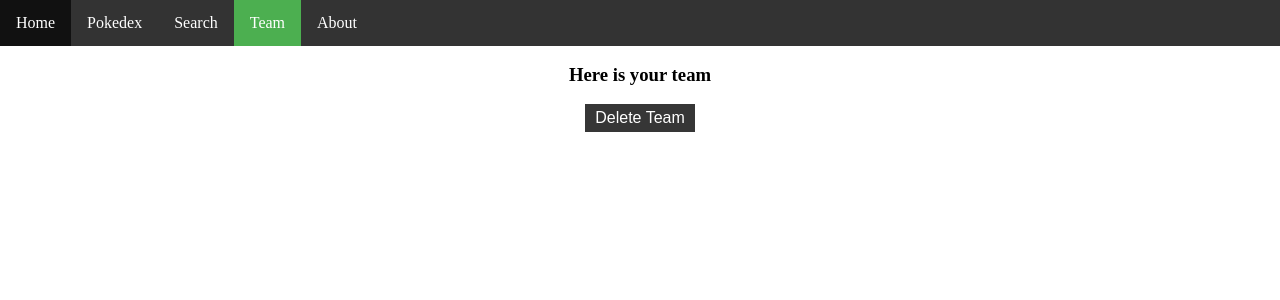
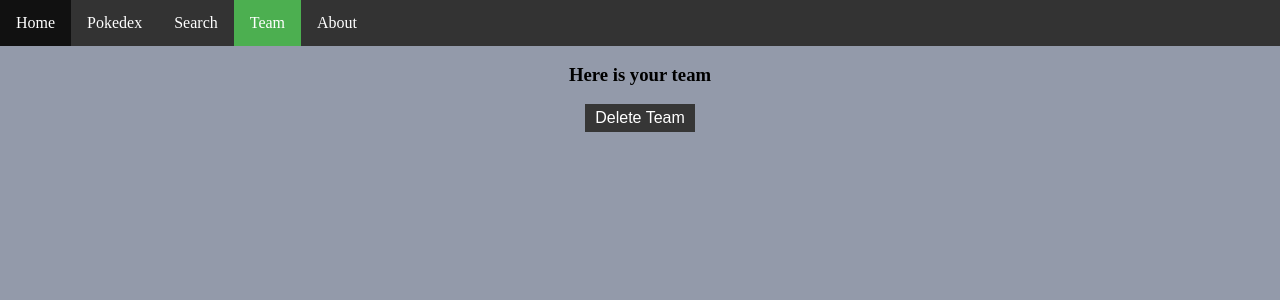
Before and after one commit to Antonin-NOIRAULT/pokedexv2, a Django app: page /pokedex/team in a window 1280 px wide. Shown: the top 300 px of the page. Run offline with Django 4.2, Linux system fonts and the light colour scheme.

Commit message:
fond gris sur toutes les pages

```diff
--- a/src/poke/static/css/styles.css
+++ b/src/poke/static/css/styles.css
@@ -1,6 +1,10 @@
 * {
 	margin: 0;
 	padding: 0;
+}
+
+body {
+	background-color: rgb(147, 154, 170) !important;
 }
 
 ul#navbarre
--- a/src/poke/templates/pokeapp/home.html
+++ b/src/poke/templates/pokeapp/home.html
@@ -10,7 +10,7 @@
     <link href="https://cdn.jsdelivr.net/npm/bootstrap@5.2.3/dist/css/bootstrap.min.css" rel="stylesheet">
     <script src="https://cdn.jsdelivr.net/npm/bootstrap@5.2.3/dist/js/bootstrap.bundle.min.js"></script>
 </head>
-<body style="background-color: rgb(147, 154, 170)">
+<body>
   <div id="navbarre">
     <ul id="navbarre">
         <li id="navbarre" class="active"><a href="/pokedex">Home</a></li>
```
